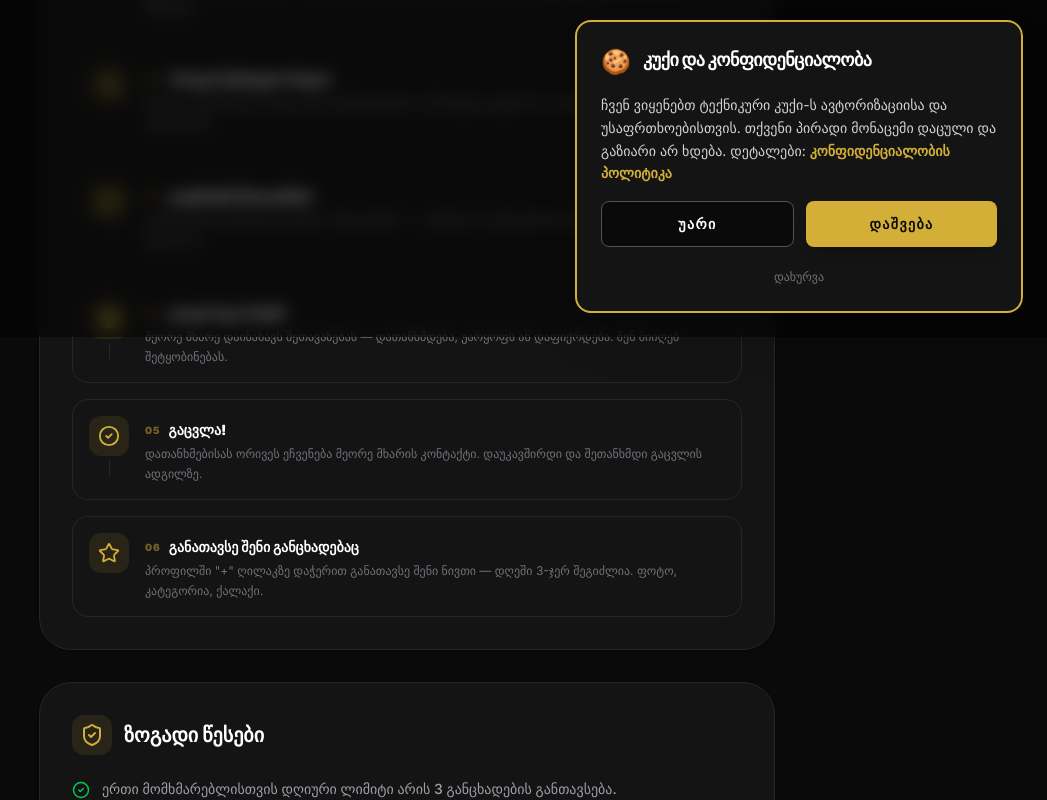
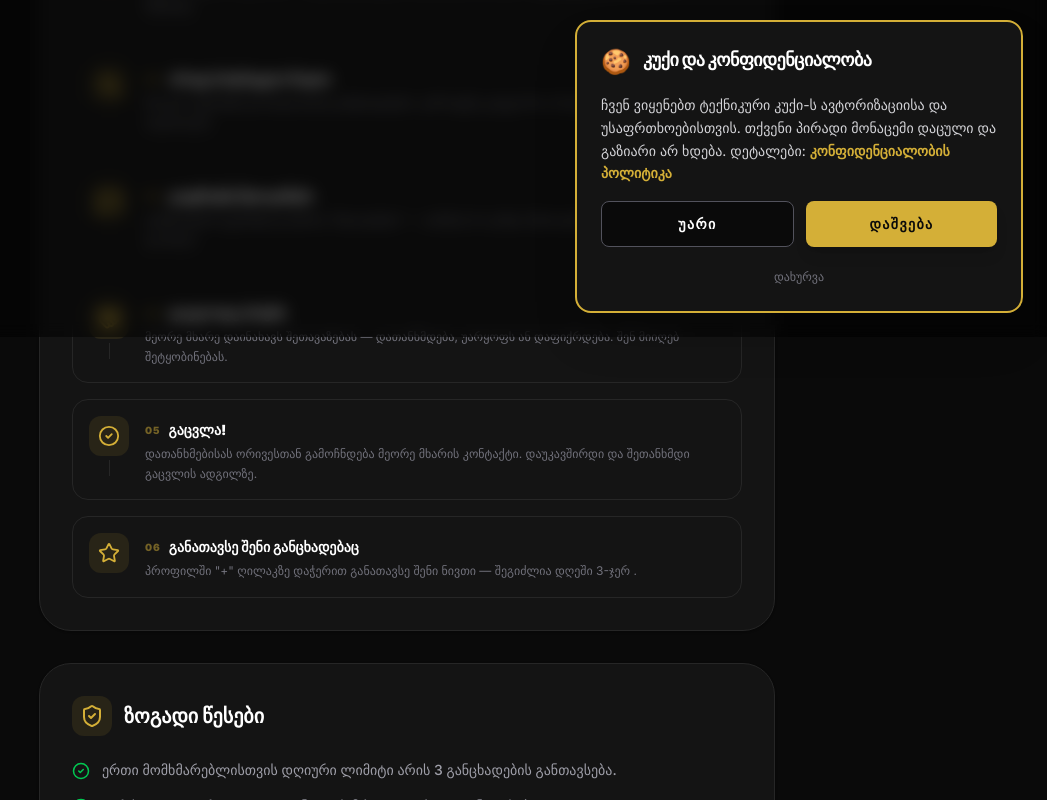
Before and after one commit to AKKK1/gamitsvale-next, a Next.js app: page /rules in a window 1280 px wide. Shown: the part 463-1263 px from the top of the page, without its empty margins (233-1280 px from the left). Built offline with nearby package versions, Linux system fonts and the light colour scheme; no server answers.

Commit message:
წესები

```diff
--- a/app/rules/page.tsx
+++ b/app/rules/page.tsx
@@ -55,7 +55,7 @@ const steps = [
     number: "03",
     title: "გაუგზავნე შეთავაზება",
     description:
-      'განცხადების გვერდზე დააჭირე "შეთავაზება" — აღწერე რა გინდა შემოთავაზო, დაამატე ფოტოც შეგიძლია.',
+      'განცხადების გვერდზე დააჭირე "შეთავაზება" — აღწერე რა გინდა შესთავაზო, შეგიძლია ფოტოც დაამატო.',
   },
   {
     icon: <Handshake size={22} />,
@@ -69,14 +69,14 @@ const steps = [
     number: "05",
     title: "გაცვლა!",
     description:
-      "დათანხმებისას ორივეს ეჩვენება მეორე მხარის კონტაქტი. დაუკავშირდი და შეთანხმდი გაცვლის ადგილზე.",
+      "დათანხმებისას ორივესთან გამოჩნდება მეორე მხარის კონტაქტი. დაუკავშირდი და შეთანხმდი გაცვლის ადგილზე.",
   },
   {
     icon: <Star size={22} />,
     number: "06",
     title: "განათავსე შენი განცხადებაც",
     description:
-      'პროფილში "+" ღილაკზე დაჭერით განათავსე შენი ნივთი — დღეში 3-ჯერ შეგიძლია. ფოტო, კატეგორია, ქალაქი.',
+      'პროფილში "+" ღილაკზე დაჭერით განათავსე შენი ნივთი — შეგიძლია დღეში 3-ჯერ .',
   },
 ];
 
```
